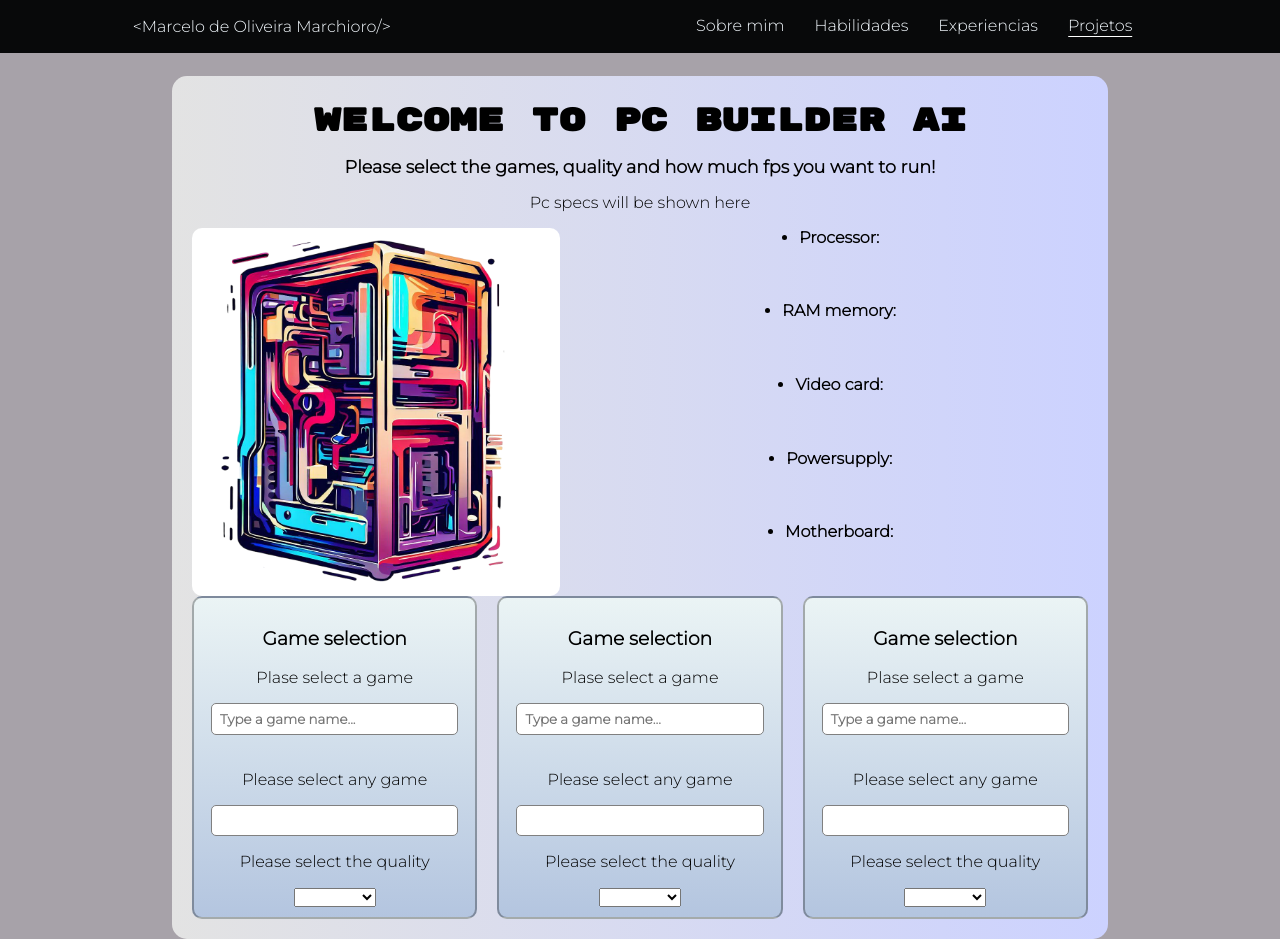
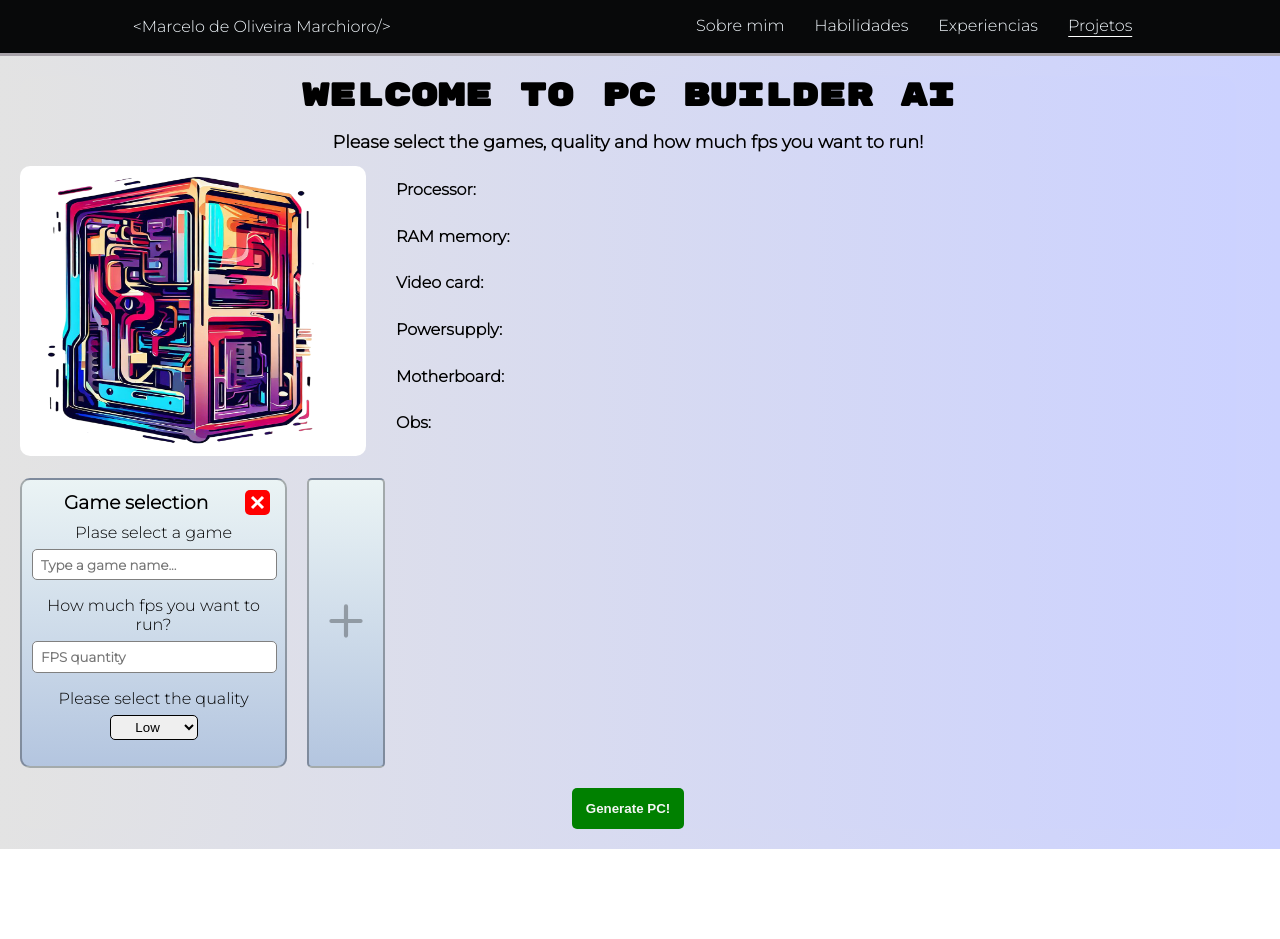
Before and after one commit to Sprayscelo/Portifolio, a Vue app: page /projetos/pcBuilderAi in a window 1280 px wide. After the commit the page ends 849 px from the top, so only its background shows below. Built offline with nearby package versions, Linux system fonts and the light colour scheme.

Commit message:
Componentes finalizados para iniciar função do chatGPT

```diff
--- a/src/components/pcBuilderAi/gamesConfig.vue
+++ b/src/components/pcBuilderAi/gamesConfig.vue
@@ -1,29 +1,30 @@
 <template>
   <div id="gamesConfigRoot">
-    <div class="gamesConfigRoot">
+    <div id="tittleContainer">
       <h3>Game selection</h3>
+      <slot id="removeGame"></slot>
+    </div>
+    <div class="gamesConfigContainer">
+      <div>
+        <p> Plase select a game </p>
+        <div class="selectButtonRoot">
+          <input required type="text" v-model="gameSearched" placeholder="Type a game name..." id="gameSearchedInput">
+          <div v-if="gamesFounded.length > 1" :class="`dropDownButtonContainer ${dropTransition ? 'dropAnimation' : ''}`">
+              <ul v-for="item in gamesFounded" :key="item.id" ref="configs">
+                  <img @load="spinner = false" v-if="item.url" :src="item.url" alt="">
+                  <img v-else :src="noUrlImage" alt="">
+                  <li @click="selectGame(item.name)">  {{item.name}} </li>
+              </ul>
+          </div>
+        </div>
       </div>
       <div>
-      <p> Plase select a game </p>
-      <dropdown class="dropdown" @clicked="gameSelected" :arrayList="gamesFounded" searchKey="name">
-        <input type="text" v-model="gameSearched" placeholder="Type a game name...">
-      </dropdown>
-      <br>
-      <!-- <div>
-        <div v-if="this.gamesFounded">
-          <div v-for="games in this.gamesFounded" :key="games.name">
-            <img :src="games.url ? games.url : noUrlFounded" alt="">
-            <span> {{ games.name }} </span>
-          </div>
-        </div>
-      </div> -->
-      <div>
-        <p>Please select any game</p>
-        <input type="text" v-model="gameFps">
+        <p>How much fps you want to run?</p>
+        <input required type="number" v-model="gameFps" placeholder="FPS quantity">
       </div>
       <div>
         <p>Please select the quality</p>
-        <select value="Teste">
+        <select v-model="gameQuality">
           <option name="Low" id="Low" value="Low"> Low </option>
           <option name="Medium" id="Medium" value="Medium"> Medium </option>
           <option name="High" id="High" value="High"> High </option>
@@ -37,7 +38,6 @@
 <script>
 import axios from "axios";
 import nourl from '@/static/no_url_founded.jpeg'
-import dropdown from '@/components/utilities/dropdown.vue'
 
 export default {
   name: "gamesConfig",
@@ -46,22 +46,15 @@ export default {
       gameSearched: "",
       gamesFounded: "",
       gameFps: "",
-      gameQuality: "",
+      gameQuality: "Low",
       noUrlFounded: nourl,
-      pcConfig: {
-        processor: '',
-        ram: '',
-        videoCard:''
-
-      }
     };
   },
   components: {
-    dropdown
+
   },
   methods: {
     async searchGames(endpoint, query) {
-      console.log(query);
       //Always send the same header for this call, dont need to put on the parameter when calling.
       try {
         const response = await axios.post(
@@ -75,15 +68,27 @@ export default {
         throw error;
       }
     },
-    gameSelected(game) {
+    selectGame(game) {
       this.gameSearched = game
-      console.log(game)
+      this.gamesFounded = ''
+    },
+    getData() {
+      return {
+        "gameSearched": this.gameSearched,
+        "gameFps": this.gameFps,
+        "gameQuality": this.gameQuality
+      }
+    },
+    clearCard() {
+      this.gameSearched = ''
+      this.gameFps = ''
+      this.gameQuality = 'Low'
     }
   },
   watch: {
     gameSearched(nv) {
       clearTimeout(this.timeout);
-      if(!nv) return this.gamesFounded = ''
+      if(!nv) return
 
       this.timeout = setTimeout(async () => {
         try {
@@ -113,16 +118,32 @@ export default {
 };
 </script>
 
-<style scoped lang="scss">
+<style scoped lang="scss" name="card-styles">
+
+@import '@/static/variables.scss';
+
   #gamesConfigRoot {
-    position: relative;
     background-color: white;
     border-radius: 10px;
     border: 2px solid hsl(0, 0%, 0%, 30%);
     background: linear-gradient(180deg, hsla(186, 33%, 94%, 1) 0%, hsla(216, 41%, 79%, 1) 100%);
+    h3 {
+      display: inline-block;
+      margin: 0px;
+      margin-bottom: .5em;
+      text-align: center;
     }
-
+    .gamesConfigContainer {
+      position: relative;
+      p {
+        margin-top: 0px;
+        margin-bottom: 7px;
+      }
+      > div {
+        position: relative;
+        margin-bottom: 1em;
         input {
+          position: relative;
           color: black;
           border-radius: 5px ;
           border: solid 1px gray;
@@ -131,12 +152,97 @@ export default {
           font-family: 'Montserrat', sans-serif;
           font-weight: bold;
           padding: 5px;
-    width: 90%;
+          width: 96%;
         }
-  input:focus {
+        input:hover {
           outline: none;
-      box-shadow: 0px 0px 3px 0px;
+          box-shadow: 15px 0px 15px -10px;
           transition: all 0.2s ease-in;
         }
+      }
+      select {
+        border-radius: 5px;
+        padding: 3px;
+        text-align: center;
+        border: 1px solid black;
+      }
+    }
+  }
 
+  #tittleContainer {
+    display: grid;
+    grid-template-columns: 1fr 25px;
+    place-items: center;
+    gap: 10px;
+  }
 </style>
+
+<style scoped lang="scss" name="dropdown-styles">
+.dropAnimation {
+  animation: dropdown 1s ease-in-out none;
+}
+  .selectButtonRoot {
+      position: relative;
+      .dropDownButtonContainer{
+          display: flex;
+          flex-direction: column;
+          position: absolute;
+          width: 100%;
+          max-height: 155px;
+          overflow-y: auto;
+          overflow-x: hidden;
+          background-color: whitesmoke;
+          border-radius: 5px;
+          z-index: 1;
+      }
+
+      @keyframes dropdown {
+          0% {
+              height: 0px;
+          }
+          100% {
+              height: min-content;
+          }
+      }
+      ul {
+          display: flex;
+          justify-content: flex-start;
+          gap: 5px;
+          list-style: none;
+          padding: 0px 5px 0px 0px;
+          margin: 0;
+          text-align: center;
+          img {
+              display: inline-block;
+              width: 15px;
+              height: 15px;
+              flex-grow: 0;
+              align-self: center;
+              margin-left: 10px;
+          }
+          li {
+              position: relative;
+              color: black;
+              text-indent: 3px;
+              font-family: 'Montserrat', sans-serif;
+              font-weight: bold;
+              padding: 5px;
+              width: 100%;
+              cursor: pointer;
+          }
+          li:hover {
+            background-color: #8EB1C7;
+            transition: all .1s ease-in-out;
+          }
+      }
+  }
+
+  .dropDownButtonContainer::-webkit-scrollbar {
+      width: 6px;
+  }
+
+  .dropDownButtonContainer::-webkit-scrollbar-thumb {
+      background-color: rgb(140, 210, 228);
+      border-radius: 5px;
+  }
+</style>
--- a/src/components/pcBuilderAi/pcBuilderAi.vue
+++ b/src/components/pcBuilderAi/pcBuilderAi.vue
@@ -3,31 +3,49 @@
     <div class="pcBuilderAiMainContainer backgroundContainer">
       <h1 class="center">Welcome to pc builder AI</h1>
       <h2>Please select the games, quality and how much fps you want to run!</h2>
-      <p>Pc specs will be shown here</p>
       <div class="pcSpecsContainer">
         <img id="pcBuilderLogo" src="@/static/pc_builder_logo.png" alt="">
         <ul>
-          <li>Processor: {{pcConfig.processor}}</li>
-          <li>RAM memory: {{pcConfig.ram}}</li>
-          <li>Video card: {{pcConfig.videoCard}}</li>
-          <li>Powersupply: {{pcConfig.powerSupply}}</li>
-          <li>Motherboard: {{pcConfig.motherboard}}</li>
-          <small>
-            {{ pcConfig.obs }}
-          </small>
+          <li>Processor: <span :class="pcConfig.processor ? 'spanShow' : ''"> {{ pcConfig.processor}} </span></li>
+          <li>RAM memory: <span :class="pcConfig.ram ? 'spanShow' : ''"> {{pcConfig.ram}} </span></li>
+          <li>Video card: <span :class="pcConfig.videoCard ? 'spanShow' : ''"> {{pcConfig.videoCard}} </span></li>
+          <li>Powersupply: <span :class="pcConfig.powerSupply ? 'spanShow' : ''"> {{pcConfig.powerSupply}} </span></li>
+          <li>Motherboard: <span :class="pcConfig.motherboard ? 'spanShow' : ''">  {{pcConfig.motherboard}} </span></li>
+          <li>
+            Obs: <span :class="pcConfig.obs ? 'spanShow' : ''"> {{ pcConfig.obs }} </span>
+          </li>
         </ul>
       </div>
       <div class="configContainer">
-        <div class="pcBuilderLogoContainer">
-
+        <div class="gameConfigContainer">
+          <gamesConfig v-for="game in games" :key="game.id" ref="configs">
+            <svg id="removeGame" @click="removeGame(game.id)" xmlns="http://www.w3.org/2000/svg" width="25" height="25" viewBox="0 0 25 25">
+              <rect width="25" height="25" rx="5" ry="5" fill="red" />
+              <line x1="7" y1="7" x2="18" y2="18" stroke="white" stroke-width="3" />
+              <line x1="7" y1="18" x2="18" y2="7" stroke="white" stroke-width="3" />
+            </svg>
+          </gamesConfig>
+          <button class="add-button" @click="addGame">
+            <svg
+              xmlns="http://www.w3.org/2000/svg"
+              viewBox="0 0 24 24"
+              width="24"
+              height="24"
+              fill="none"
+              stroke="currentColor"
+              stroke-width="2"
+              stroke-linecap="round"
+              stroke-linejoin="round"
+            >
+              <path d="M12 5v14M5 12h14" />
+            </svg>
+          </button>
         </div>
-        <div class="gameConfigContainer">
-          <gamesConfig>
-          </gamesConfig>
-          <gamesConfig>
-          </gamesConfig>
-          <gamesConfig>
-          </gamesConfig>
+        <div class="buttonsContainer">
+          <button v-if="!this.pcConfig.processor" @click=generatePc() class="generatePcButton">
+            Generate PC!
+          </button>
+          <button @click="clear()" v-if="this.pcConfig.processor" class="generatePcButton">Generate new PC!</button>
         </div>
       </div>
     </div>
@@ -48,6 +66,7 @@ export default {
       token: "",
       tokenExpireTime: null,
       lastRequest: null,
+      games: [{id: 0}],
       pcConfig: {
         processor: '',
         ram: '',
@@ -71,6 +90,34 @@ export default {
         console.log('callEndPoint ERRO: ' + error)
       }
     },
+
+    addGame() {
+      this.games.push({id:this.games.length})
+    },
+
+    generatePc() {
+      let gamesCardsInfos = this.$refs.configs.map((config) => config.getData()).filter(card => card.gameSearched && card.gameFps && card.gameQuality)
+
+      if(!gamesCardsInfos.length) return alert(`Please fill up at least one card information`)
+
+      this.pcConfig.processor = ' i9 9900k 3.8 Ghz'
+      this.pcConfig.ram = ' 16gb RAM'
+      this.pcConfig.videoCard = ' GTX 3070 TI'
+      this.pcConfig.powerSupply = ' 800W'
+      this.pcConfig.motherboard = ' Placa mãe de teste'
+      this.pcConfig.obs = ' Esse é o PC de teste para exibir as informações!!'
+    },
+
+    removeGame(id) {
+      this.games = this.games.filter(game => game.id != id)
+    },
+
+    clear() {
+      for(let key of Object.keys(this.pcConfig)) {
+        this.pcConfig[key] = ''
+      }
+      this.$refs.configs.map((config) => config.clearCard())
+    }
   },
 };
 </script>
@@ -89,22 +136,15 @@ export default {
   border-radius: 15px;
 }
 
-.pcBuilderAiMainContainer {
-  padding: 20px;
-  margin-top: 20px;
-  width: 70vw;
-  height: fit-content;
-  text-align: center;
-  //animation: onload 1s ease-in-out;
   h1{
     margin: 5px;
     font-size: 2em;
     font-family: 'Rubik Mono One', sans-serif;
   }
   h2 {
+    text-align: center;
     font-size: 1.1rem;
   }
-}
 
 @keyframes onload {
   0% {
@@ -118,12 +158,36 @@ export default {
   }
 }
 
+.add-button {
+  background: linear-gradient(180deg, hsla(186, 33%, 94%, 1) 0%, hsla(216, 41%, 79%, 1) 100%);
+  border: 2px solid hsl(0, 0%, 0%, 30%);
+  border-radius: 5px;
+  padding: 12px;
+  cursor: pointer;
+  transition: background-color 0.3s;
+  flex-grow: 0;
+}
+
+.add-button:hover {
+  background: whitesmoke;
+}
+
+/* Estilização do ícone */
+.add-button svg {
+  width: 50px;
+  height: 50px;
+  stroke: hsl(0, 0%, 0%, 30%);
+}
+
 .pcSpecsContainer {
   display: flex;
   gap: 30px;
+  margin-bottom: 2em;
   flex-shrink: 1;
   font-size: 1rem;
   font-weight: bold;
+  height: 35vh;
+  width: 95vw;
   p{
     margin: 0;
     font-size: 1rem;
@@ -133,16 +197,25 @@ export default {
     display: flex;
     flex-direction: column;
     flex-shrink: 1;
-    align-items: center;
     padding: 0;
     margin: 0;
     text-align: start;
     width: 100%;
     li {
+      display: flex;
+      align-items: center;
       flex-grow: 1;
       flex-basis: 1;
-      margin-bottom: 1em;
       min-height: 20px;
+      font-weight: bolder;
+      span {
+        margin-left: .3em;
+        opacity: 0;
+      }
+      .spanShow{
+        opacity: 1;
+        transition: all 1s ease-out;
+      }
     }
   }
 }
@@ -151,8 +224,13 @@ export default {
   background-color: white;
   border-radius: 10px;
   padding: 5px;
+  min-width: 250px;
   width: 40%;
-  height: 30%;
+  height: 100%;
+}
+
+#pcBuilderAiRoot{
+  margin: 20px;
 }
 //.pcBuilderLogoContainer {
 //    margin-top: 17px;
@@ -167,9 +245,12 @@ export default {
     display: flex;
     //grid-template-columns: repeat(4, minmax(10%, 1fr));
     gap: 20px;
-    flex: 1;
-    > * {
-      flex-grow: 1;
+    flex-wrap: wrap;
+    > *:not(button) {
+      flex-grow: 0;
+      flex-shrink: 1;
+      flex-basis: 20%;
+      position: relative;
       padding: 10px;
     }
   }
@@ -179,4 +260,46 @@ export default {
     place-items: center;
   }
 
+  .configContainer {
+    text-align: center;
+    .buttonsContainer {
+    display: flex;
+    gap: 10px;
+    justify-content: center;
+      .generatePcButton {
+        margin-top: 20px;
+        padding: 1em;
+        background-color: green;
+        color: whitesmoke;
+        font-weight: bold;
+        border: none;
+        border-radius: 5px;
+        cursor: pointer;
+      }
+      .generatePcButton:hover {
+        background-color: black;
+        transition: .3s ease-in-out
+      }
+      .clearButton {
+        opacity: 1;
+        margin-top: 20px;
+        padding: 1em;
+        background-color: red;
+        color: whitesmoke;
+        font-weight: bold;
+        border: none;
+        border-radius: 5px;
+        cursor: pointer;
+        transition: opacity 1s ease-out;
+      }
+    }
+  }
+   #removeGame{
+    display: inline-block;
+    vertical-align: middle;
+    text-align: end;
+    margin-bottom: 0.5em;
+    margin-right: 10px;
+    cursor: pointer;
+  }
 </style>
--- a/src/components/projetos.vue
+++ b/src/components/projetos.vue
@@ -97,7 +97,6 @@ export default {
   display: grid;
   place-items: center;
   position: absolute;
-  width: 100vw;
   height: 90vh;
 }
 
--- a/src/components/utilities/dropdown.vue
+++ b/src/components/utilities/dropdown.vue
@@ -1,68 +1,101 @@
 <template>
     <div class="selectButtonRoot">
-        <div class="dropDownButtonContainer">
-            <slot></slot>
+        <input type="text" v-model="gameSearched" placeholder="Type a game name..." id="gameSearchedInput">
+        <div :class="`dropDownButtonContainer ${dropTransition ? 'dropAnimation' : ''}`">
             <ul v-for="item in this.$props.arrayList" :key="item.id">
-                <!-- <img @load="spinner = false" v-if="item.url" :src="item.url" alt="">
-                <i v-if="spinner" class="spinner"></i> -->
-                <li @click="$emit('clicked', item.name)"> {{item.name}} </li>
+                <img @load="spinner = false" v-if="item.url" :src="item.url" alt="">
+                <img v-else :src="noUrlImage" alt="">
+                <li @click="$emit('clicked', item.name)">  {{item.name}} </li>
             </ul>
         </div>
     </div>
 </template>
 
 <script>
+import nourl from '@/static/no_url_founded.jpeg'
+
     export default {
         name: 'selectButton',
         props: ['searchKey', 'arrayList'],
         data() {
             return {
                 searchedKey: this.searchKey,
-                searchedGame: '',
                 listArray: '',
-                spinner: true
+                spinner: true,
+                noUrlImage: nourl,
+                dropTransition: false
             }
         },
-        // watch: {
-        //     searchedGame() {
-        //         const letters = new RegExp(`${this.searchedGame}`, 'i')
-        //         let filteredList = this.$props.arrayList.filter(object => letters.test(object[`${this.searchedKey}`]))
-        //         this.listArray = !filteredList || !this.searchedGame ? '' : filteredList
-        //         this.$emit('gamesFiltered')
-        //         return this.listArray
-        //     },
-        // }
+        watch: {
+            arrayList(nv) {
+                console.log(nv)
+                this.dropTransition = nv.length > 0
+            }
+        }
     }
 </script>
 
 <style scoped lang="scss">
-    .dropDownButtonContainer {
-        width: 100%;
-        input {
-            color: black;
-            border-radius: 5px ;
-            border: solid 1px gray;
-            text-indent: 3px;
-            height: 1.2rem;
-            font-family: 'Montserrat', sans-serif;
-            font-weight: bold;
-            padding: 5px;
-            width: 90%;
+.dropAnimation {
+    animation: dropdown 1s ease-in-out none;
+}
+    .selectButtonRoot {
+        position: relative;
+        .dropDownButtonContainer{
+            display: flex;
+            flex-direction: column;
+            position: absolute;
+            width: 100%;
+            max-height: 155px;
+            overflow-y: auto;
+            overflow-x: hidden;
+            background-color: whitesmoke;
+            border-radius: 5px;
+            z-index: 1;
         }
-        input:focus {
-            outline: none;
-            box-shadow: 0px 0px 3px 0px;
-            transition: all 0.2s ease-in;
+
+        @keyframes dropdown {
+            0% {
+                height: 0px;
+            }
+            100% {
+                height: min-content;
+            }
         }
         ul {
+            display: flex;
+            justify-content: flex-start;
+            gap: 5px;
             list-style: none;
-            padding: 0;
-            border-radius: 5px;
-            width: 100%;
-
+            padding: 0px 5px 0px 0px;
+            margin: 0;
+            text-align: center;
+            img {
+                display: inline-block;
+                width: 15px;
+                height: 15px;
+                flex-grow: 0;
+                align-self: center;
+                margin-left: 10px;
+            }
             li {
-
+                position: relative;
+                color: black;
+                text-indent: 3px;
+                font-family: 'Montserrat', sans-serif;
+                font-weight: bold;
+                padding: 5px;
+                width: 100%;
             }
         }
     }
+
+    .dropDownButtonContainer::-webkit-scrollbar {
+        width: 6px;
+    }
+
+    .dropDownButtonContainer::-webkit-scrollbar-thumb {
+        background-color: rgb(140, 210, 228);
+        border-radius: 5px;
+    }
 </style>
```
Also changed, not shown: src/App.vue (+11 -1 lines). Lines whose indentation alone changed are shown as unchanged.
